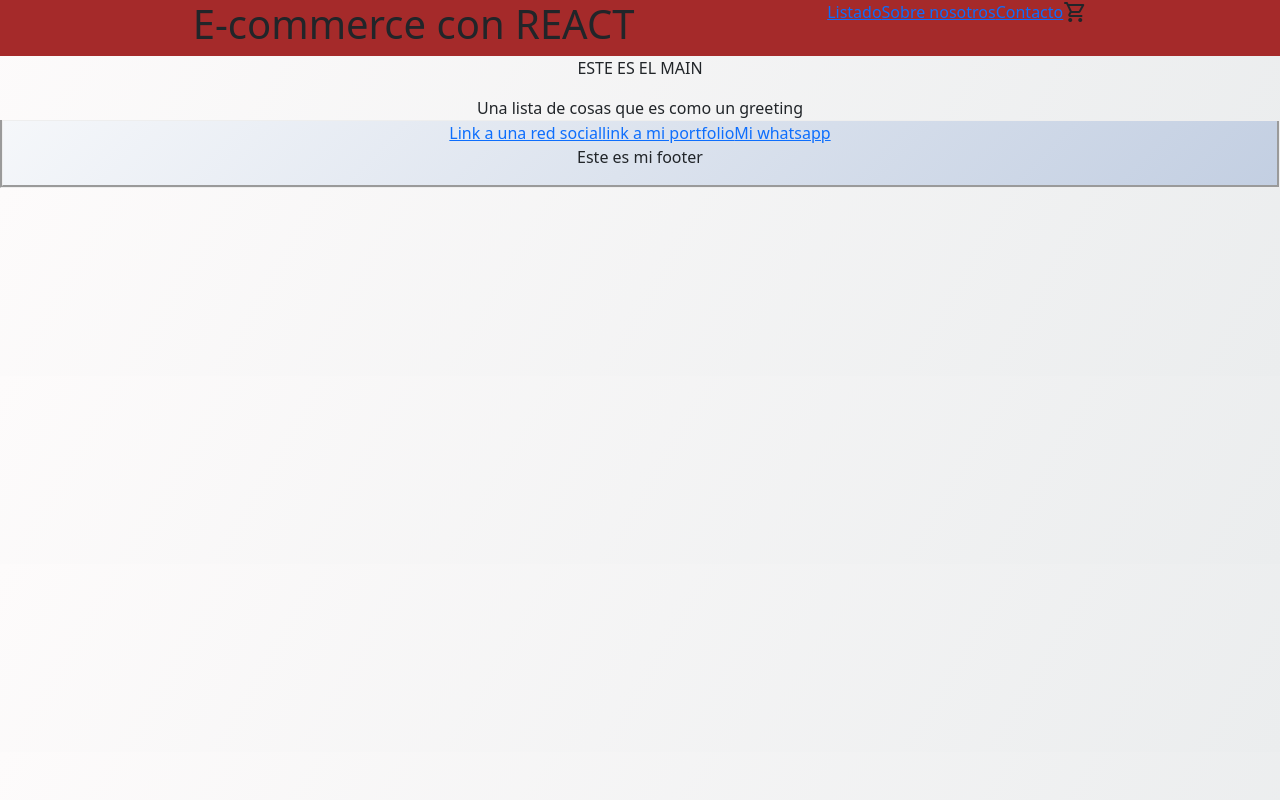
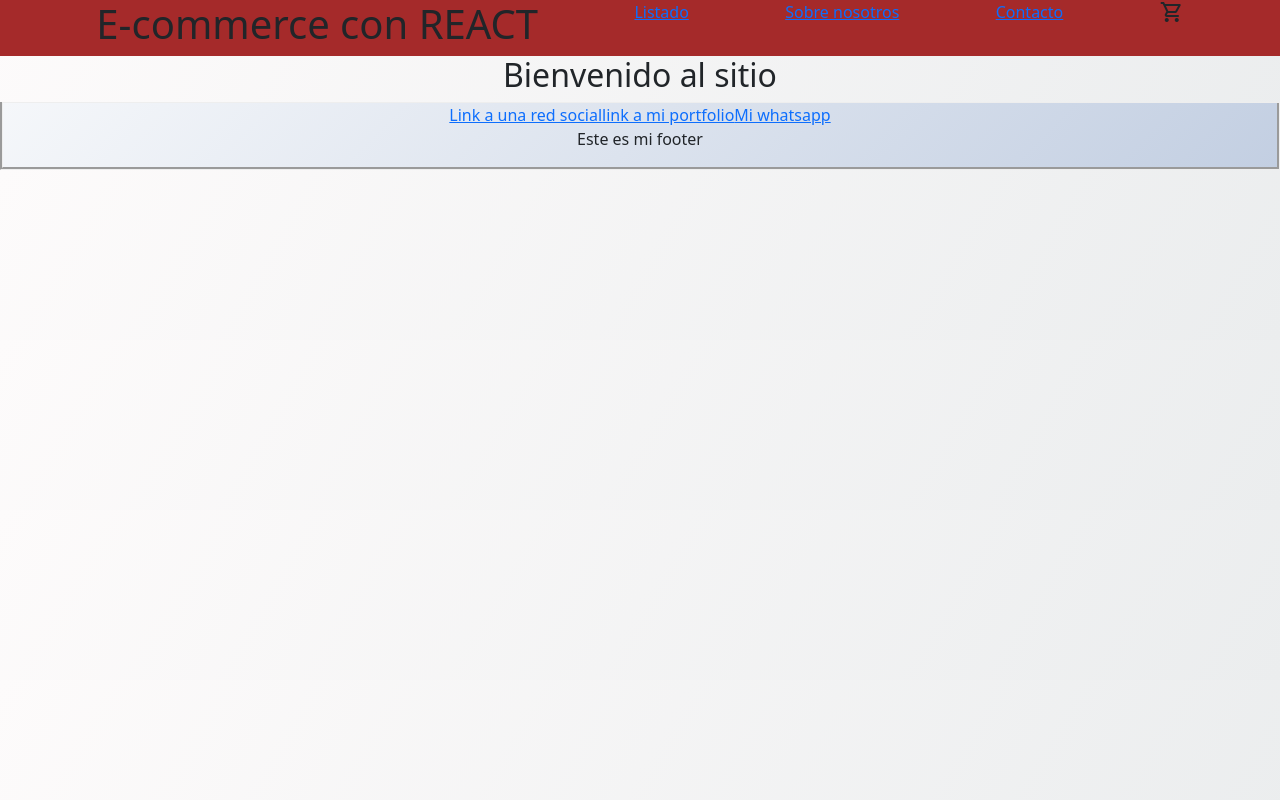
Before and after one commit to ManuelAchaval/react-project, a React (Create React App) app: page / in a window 1280 px wide. Built offline with nearby package versions, Linux system fonts and the light colour scheme.

Commit message:
elimino archivos innesec. y agrego el greeting correcto

```diff
--- a/public/index.html
+++ b/public/index.html
@@ -26,7 +26,7 @@
       Learn how to configure a non-root public URL by running `npm run build`.
     -->
     <link rel="stylesheet" href="https://fonts.googleapis.com/css2?family=Material+Symbols+Outlined:opsz,wght,FILL,GRAD@20..48,100..700,0..1,-50..200" />
-    <title>React App</title>
+    <title>ECOMMERCE</title>
   </head>
   <body>
     <noscript>You need to enable JavaScript to run this app.</noscript>
--- a/src/componentes/App.js
+++ b/src/componentes/App.js
@@ -1,18 +1,14 @@
-import Main from "./Main";
+import ItemListContainer from "./ItemListContainer";
 import Nav from "./Navbar";
 import Footer from "./Footer";
 
+
 function App() {
     return (
-        <><header id="header">
-            <h1>
-                E-commerce con REACT
-            </h1>
-            <Nav type="header"/>
-        </header>
-        <Main/>
-
-        <Footer/>
+        <>
+            <Nav type="header" classname="header" />
+            <ItemListContainer greeting={"Bienvenido al sitio"}/>
+            <Footer />
         </>)
 }
 
--- a/src/componentes/ItemListContainer.js
+++ b/src/componentes/ItemListContainer.js
@@ -1,7 +1,9 @@
 
-const ItemListContainer = () => {
+const ItemListContainer = ({greeting}) => {
     return (
-        <div>Una lista de cosas que es como un greeting</div>
+        <div>
+            <h2>{greeting}</h2>
+        </div>
     )
 }
 export default ItemListContainer
--- a/src/componentes/Main.js
+++ /dev/null
@@ -1,12 +0,0 @@
-import ItemListContainer from "./ItemListContainer";
-
-function Main() {
-    return (<>
-        <main>
-            <p>ESTE ES EL MAIN</p>
-            <ItemListContainer/>
-        </main>
-    </>
-    )
-}
-export default Main;
--- a/src/componentes/Navbar.js
+++ b/src/componentes/Navbar.js
@@ -1,7 +1,10 @@
 import CartWidget from "./CartWidget"
 const Nav =(param)=>{
     if (param.type ==="header"){
-        return(<nav class="d-flex justify-content-evenly">
+        return(<nav class="d-flex justify-content-evenly" id="header">
+            <h1>
+                E-commerce con REACT
+            </h1>
             <a href="http://">Listado</a>
             <a href="http://">Sobre nosotros</a>
             <a href="http://">Contacto</a>
```
